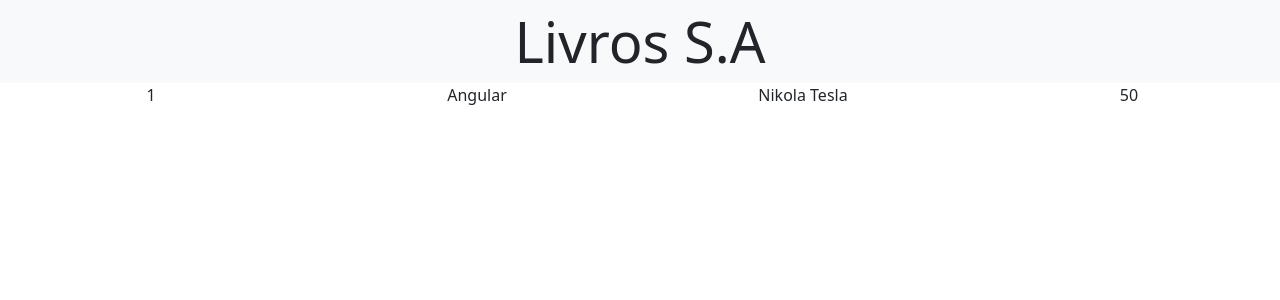
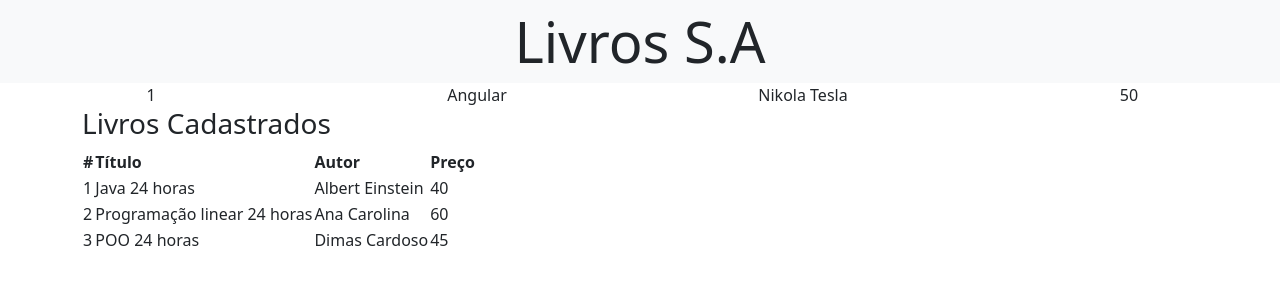
Before and after one commit to clararicioni/bootcampdev-angular-book, an Angular app: page / in a window 1280 px wide. Shown: the top 300 px of the page. Built offline with nearby package versions, Linux system fonts and the light colour scheme.

Commit message:
:bug: fix: import CommonModule

```diff
--- a/src/app/app.component.html
+++ b/src/app/app.component.html
@@ -1,2 +1,3 @@
 <app-header></app-header>
 <app-book></app-book>
+<app-books></app-books>
--- a/src/app/app.component.ts
+++ b/src/app/app.component.ts
@@ -1,9 +1,12 @@
 import { Component } from '@angular/core';
 import { HeaderComponent } from "./components/header/header.component";
 import { BookComponent } from "./components/book/book.component";
+import { BooksComponent } from './components/books/books.component';
+
 @Component({
   selector: 'app-root',
-  imports: [HeaderComponent, BookComponent],
+  standalone: true,
+  imports: [HeaderComponent, BookComponent, BooksComponent],
   templateUrl: './app.component.html',
   styleUrl: './app.component.css'
 })
--- /dev/null
+++ b/src/app/components/books/books.component.html
@@ -0,0 +1,22 @@
+<div class="container">
+    <h3>Livros Cadastrados</h3>
+    <table>
+        <thead>
+            <tr>
+                <th>#</th>
+                <th>Título</th>
+                <th>Autor</th>
+                <th>Preço</th>
+            </tr>
+        </thead>
+        <tbody>
+            <!-- Diretiva: um for do angular para, por exemplo, mostrar todos os elementos do array -->
+            <tr *ngFor="let book of books">
+                <td>{{book.id}}</td>
+                <td>{{book.title}}</td>
+                <td>{{book.author}}</td>
+                <td>{{book.price}}</td>
+            </tr>
+        </tbody>
+    </table>
+</div>
--- /dev/null
+++ b/src/app/components/books/books.component.ts
@@ -0,0 +1,18 @@
+import { Component } from '@angular/core';
+import { CommonModule } from '@angular/common'; // Importação necessária
+import { Book } from '../../book';
+
+@Component({
+  selector: 'app-books',
+  standalone: true, // Necessário para usar imports
+  imports: [CommonModule], // Adiciona suporte ao *ngFor
+  templateUrl: './books.component.html',
+  styleUrl: './books.component.css'
+})
+export class BooksComponent {
+  books: Book[] = [
+    { id: 1, title: "Java 24 horas", author: "Albert Einstein", price: 40.00 },
+    { id: 2, title: "Programação linear 24 horas", author: "Ana Carolina", price: 60.00 },
+    { id: 3, title: "POO 24 horas", author: "Dimas Cardoso", price: 45.00 }
+  ];
+}
```
Also changed, not shown: src/app/components/books/books.component.css (added), 1 other file (tests, documents, lock files or other folders).
